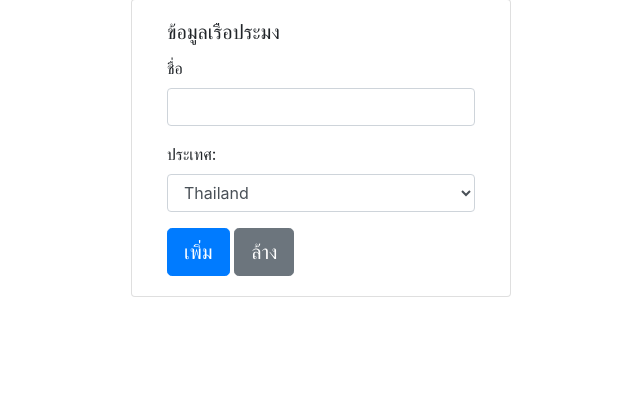
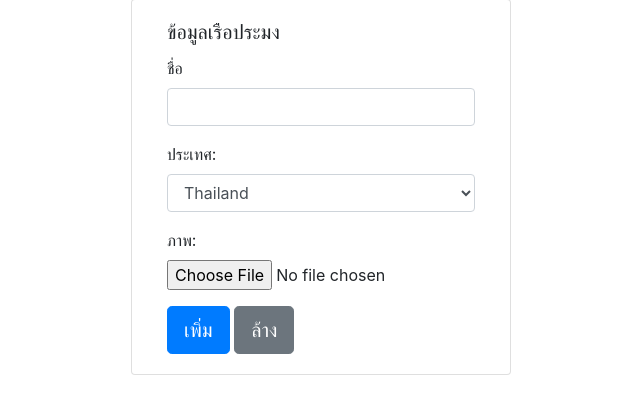
Before and after one commit to teerasej/ci-vessel-demo, a CodeIgniter app: page /app-admin/index.php/fishingvessel/create in a window 1280 px wide. Shown: the part 157-571 px from the top of the page, without its empty margins (319-959 px from the left). Run offline with CodeIgniter, Linux system fonts and the light colour scheme; data comes from the database, SQL or seed files in the repository; data that the repository does not hold is empty.

Commit message:
เพิ่มส่วนของการอัพโหลดไฟล์

```diff
--- a/application/views/fishing_vessel/new_vessel.php
+++ b/application/views/fishing_vessel/new_vessel.php
@@ -21,6 +21,10 @@
                         <?php endforeach ?>
                     </select>
                 </div>
+                <div class="form-group">
+                    <label for="vesselImage">ภาพ:</label>
+                    <input type="file" name="vesselImage" size="20" />
+                </div>
                 <input type="submit" name="submit" value="เพิ่ม" class="btn btn-primary btn-lg"/>
                 <button class="btn btn-secondary btn-lg">ล้าง</button>
             </form>
```
